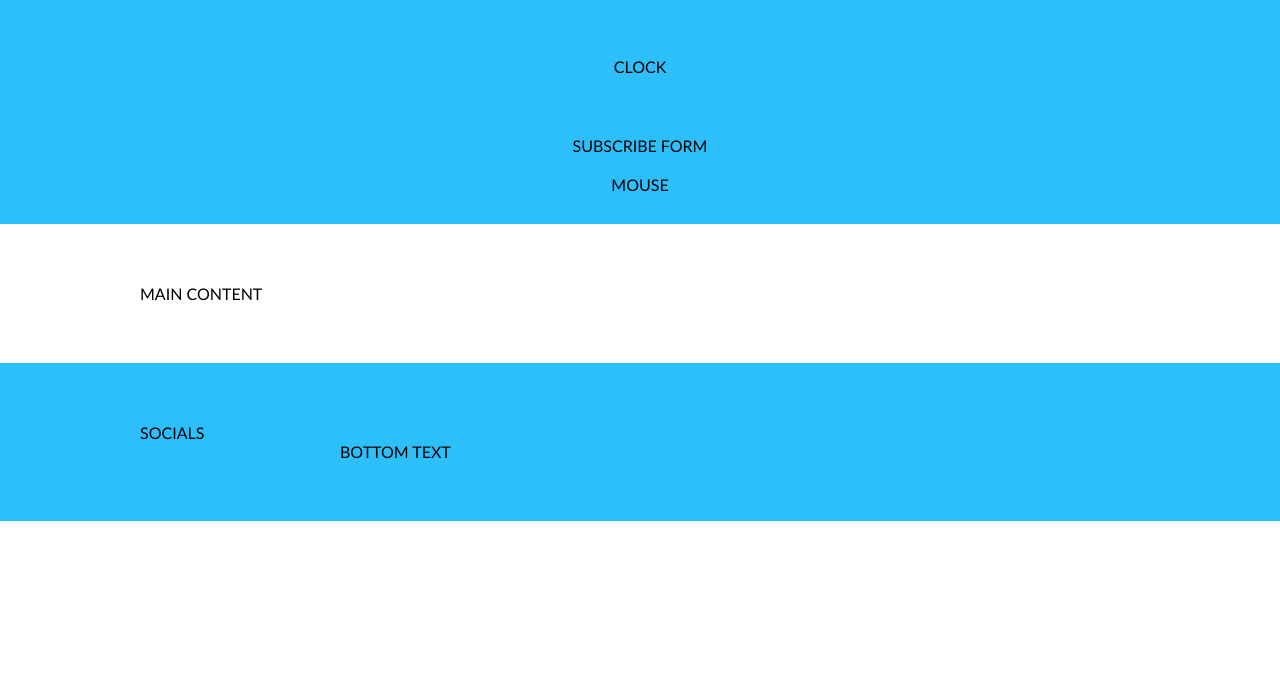
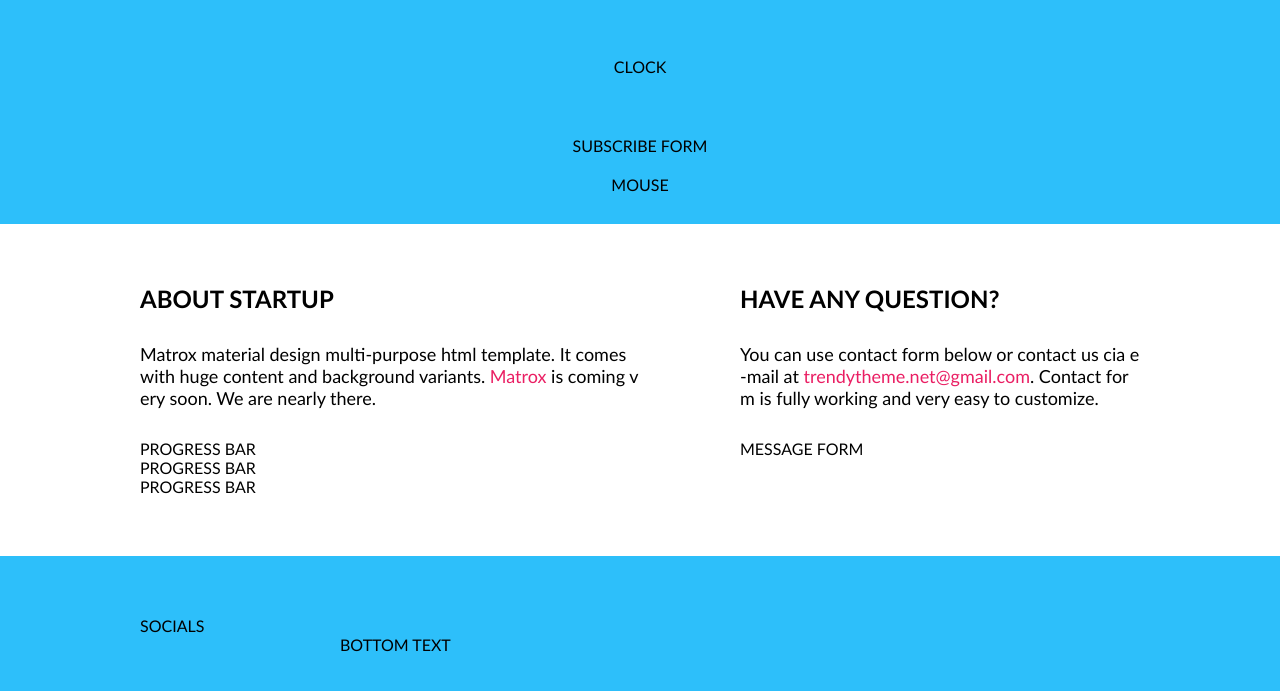
Before and after one commit to Spartakas9/ComingSoon, a plain HTML site: page index.html in a window 1280 px wide. Shown: the part 247-938 px from the top of the page. Before the commit the page ends 800 px from the top, so only its background shows below. Drawn offline with Linux system fonts and the light colour scheme.

Commit message:
Main content section #6

```diff
--- a/css/custom.css
+++ b/css/custom.css
@@ -49,6 +49,47 @@
 
 /* main section */
 
+.left-column {
+    display: inline-block;
+    float: left;
+    width: 50%;
+}
 
+.right-column {
+    display: inline-block;
+    float: right;
+    width: 40%;
+}
+
+main .block-title {
+    margin-bottom: 30px;
+    text-transform: uppercase;
+}
+
+main .block-description {
+    margin-bottom: 30px;
+    font-size: 18px;
+}
+
+main .block-description > a {
+    color: #EA1E63;
+    text-decoration: none;
+}
+
+main .block-description > a:hover {
+    color: #EA1E63;
+    text-decoration: underline;
+}
+
+@media (max-width: 900px) {
+    .left-column {
+        width: 100%;
+        margin-bottom: 60px;
+    }
+
+    .right-column {
+        width: 100%;
+    }
+}
 
 /* footer section */
--- a/index.html
+++ b/index.html
@@ -41,7 +41,26 @@
 
     <main class="container">
         <div class="row">
-            MAIN CONTENT
+            <div class="left-column">
+                <h2 class="block-title">About startup</h2>
+                <p class="block-description">Matrox material design multi-purpose html template. It comes with huge content and background variants. <a href="#">Matrox</a> is coming very soon. We are nearly there.</p>
+                <div class="progress-bar">
+                    PROGRESS BAR
+                </div>
+                <div class="progress-bar">
+                    PROGRESS BAR
+                </div>
+                <div class="progress-bar">
+                    PROGRESS BAR
+                </div>
+            </div>
+            <div class="right-column">
+                <h2 class="block-title">Have any question?</h2>
+                <p class="block-description">You can use contact form below or contact us cia e-mail at <a href="mailto:trendytheme.net@gmail.com">trendytheme.net@gmail.com</a>. Contact form is fully working and very easy to customize.</p>
+                <form>
+                    MESSAGE FORM
+                </form>
+            </div>
         </div>
     </main>
 
```
